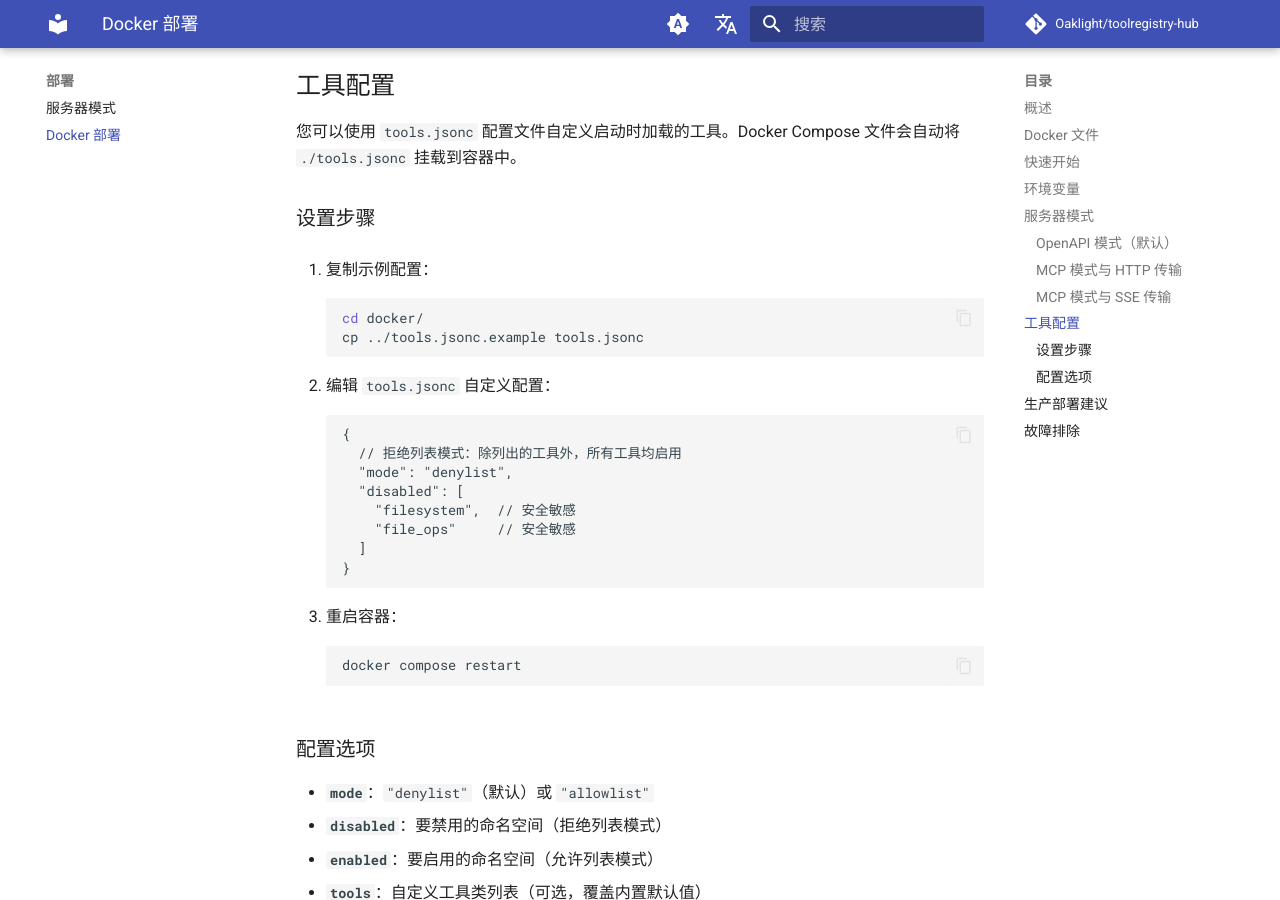
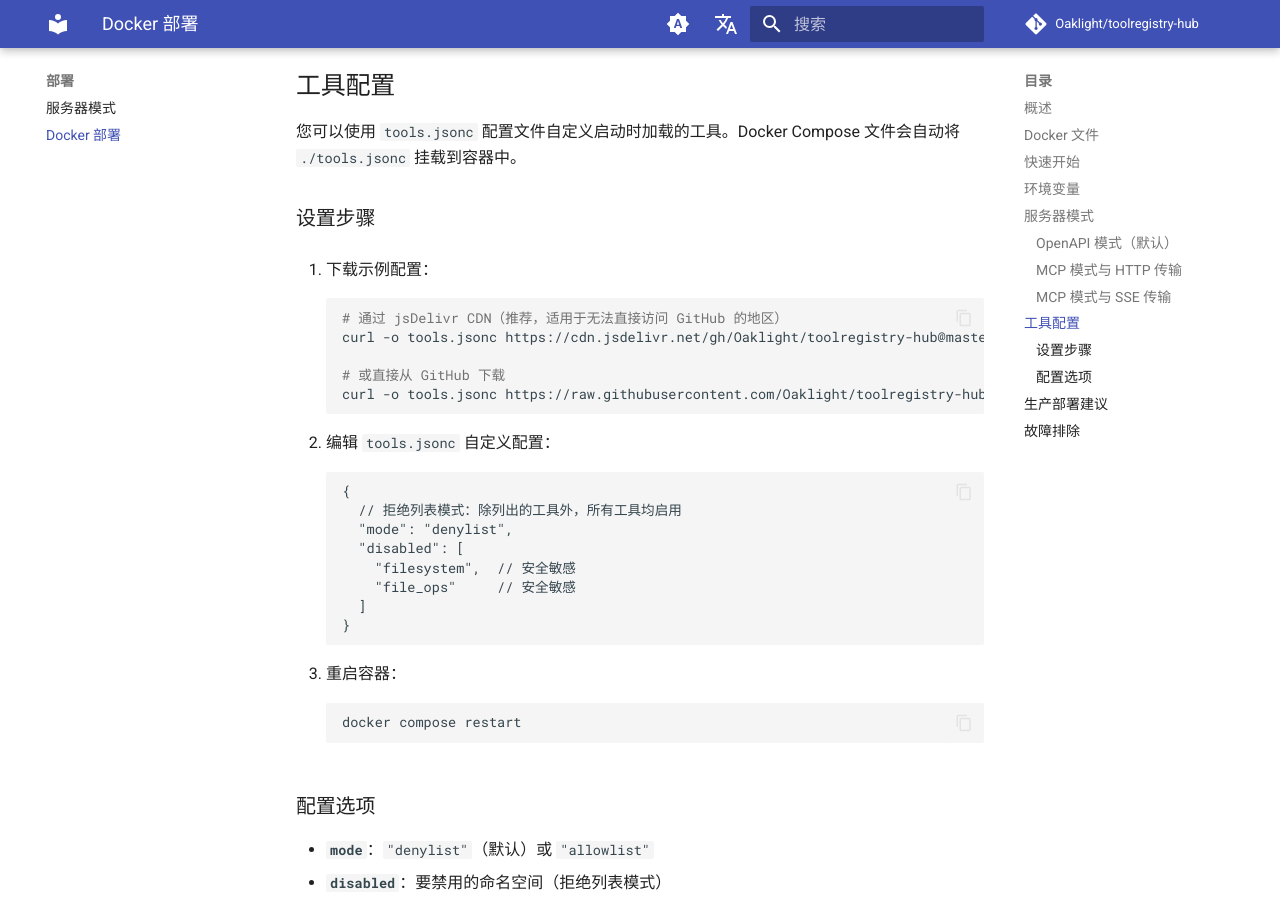
Before and after one commit to Oaklight/toolregistry-hub, an MkDocs documentation site: the page built from docs/docker.md, in a window 1280 px wide and 900 px high, scrolled down 1773 px. Built offline with MkDocs 1.6.1 and Material for MkDocs 9.7.7, drawn with Linux system fonts in a browser that asks for light colours; comment, search, counter and statistics services are not loaded.

Commit message:
docs: use curl with jsDelivr CDN for tools.jsonc download

````diff
--- a/docs/docker.md
+++ b/docs/docker.md
@@ -68,11 +68,14 @@
 
 ### 设置步骤
 
-1. 复制示例配置：
+1. 下载示例配置：
 
     ```bash
-    cd docker/
-    cp ../tools.jsonc.example tools.jsonc
+    # 通过 jsDelivr CDN（推荐，适用于无法直接访问 GitHub 的地区）
+    curl -o tools.jsonc https://cdn.jsdelivr.net/gh/Oaklight/toolregistry-hub@master/tools.jsonc.example
+
+    # 或直接从 GitHub 下载
+    curl -o tools.jsonc https://raw.githubusercontent.com/Oaklight/toolregistry-hub/master/tools.jsonc.example
     ```
 
 2. 编辑 `tools.jsonc` 自定义配置：
````
